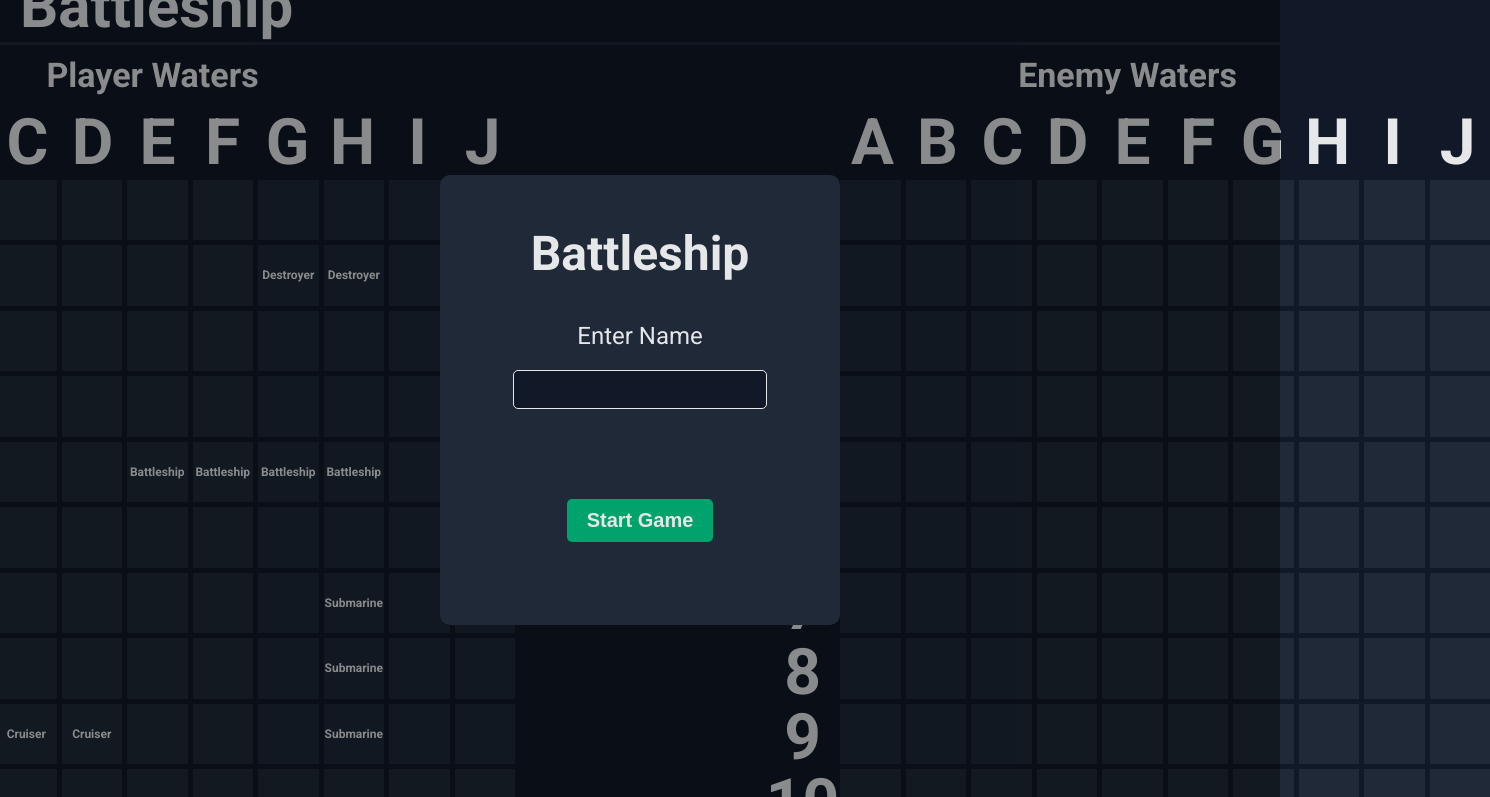
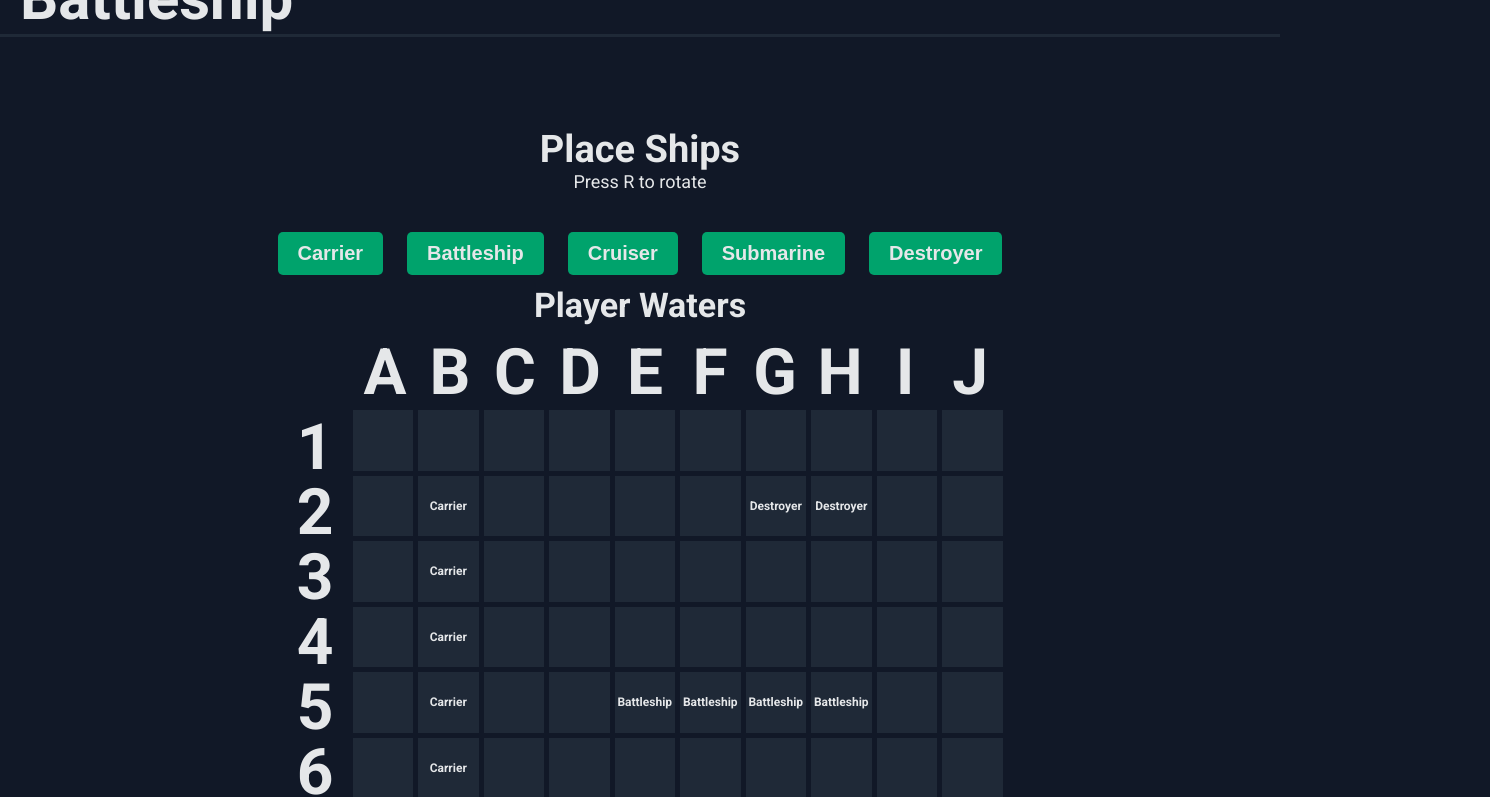
Before and after one commit to josephdorman/battleship, a website built with webpack: page dist/index.html in a window 1280 px wide. Shown: the top 797 px of the page, 1490 px wide, since content can reach past the window. Built offline with nearby package versions, Linux system fonts and the light colour scheme.

Commit message:
add ship placement ui

```diff
--- a/dist/index.html
+++ b/dist/index.html
@@ -13,6 +13,15 @@
     <div class="title">Battleship</div>
   </div>
   <div class="body">
+    <div class="info">Place Ships</div>
+    <div class="btn-container">
+      <button class="ship-btn" id="carrier">Carrier</button>
+      <button class="ship-btn" id="battleship">Battleship</button>
+      <button class="ship-btn" id="cruiser">Cruiser</button>
+      <button class="ship-btn" id="submarine">Submarine</button>
+      <button class="ship-btn" id="destroyer">Destroyer</button>
+    </div>
+    <div class="container">
       <div class="player">
         <div class="player-name">Player Waters</div>
         <div class="gameboard-player">
@@ -74,7 +83,7 @@
           <div class="grid-computer"></div>
         </div>
       </div>
-
+    </div>
   </div>
 
   <div class="footer">
--- a/dist/style.css
+++ b/dist/style.css
@@ -36,9 +36,43 @@ body {
 
 .body {
   display: flex;
+  flex-direction: column;
+  height: 100vh;
+}
+
+.info {
+  display: flex;
+  flex-direction: column;
+  justify-content: center;
+  align-items: center;
+  padding: 40px;
+  margin-top: 50px;
+  font-size: 38px;
+  font-weight: bold;
+}
+
+.info::after {
+  display: show;
+  content: 'Press R to rotate';
+  font-size: 18px;
+  font-weight: 400;
+}
+
+.btn-container {
+  display: flex;
+  justify-content: space-between;
+  align-items: center;
+}
+
+.container {
+  display: flex;
   flex: 1;
   gap: 250px;
   align-items: center;
+}
+
+.computer {
+  display: none;
 }
 
 .player-name,
@@ -113,8 +147,7 @@ body {
 }
 
 .modal {
-  display: show;
-  display: flex;
+  display: none;
   justify-content: center;
   align-items: center;
   position: fixed; /* Stay in place */
```
Lines whose indentation alone changed are shown as unchanged.
